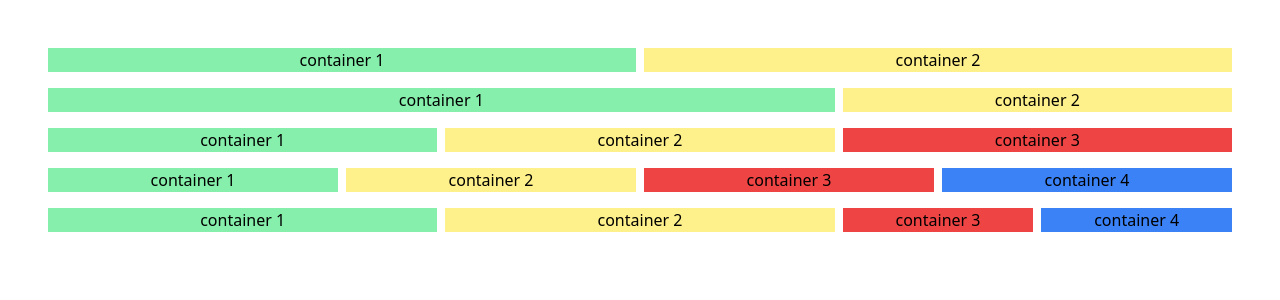
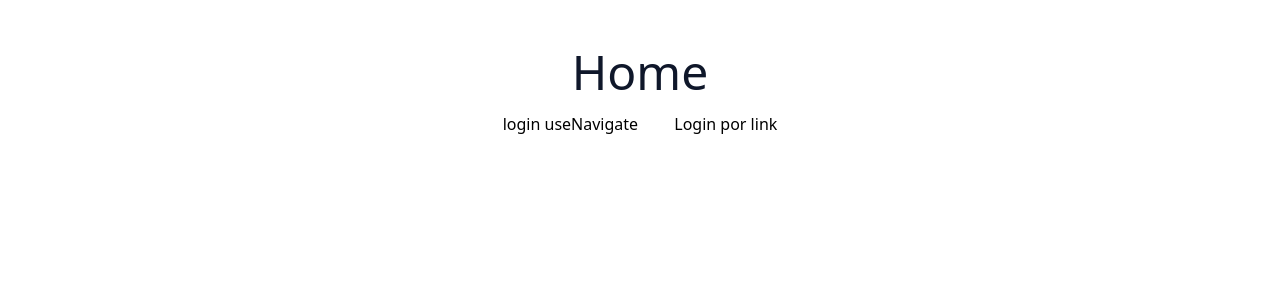
Before and after one commit to maardgs/blogPessoal-frontend, a React (Vite) app: page / in a window 1280 px wide. Shown: the top 300 px of the page. Built offline with nearby package versions, Linux system fonts and the light colour scheme.

Commit message:
:rocket: feat: implementa roteamento em React Router

```diff
--- a/package.json
+++ b/package.json
@@ -11,7 +11,8 @@
   },
   "dependencies": {
     "react": "^18.3.1",
-    "react-dom": "^18.3.1"
+    "react-dom": "^18.3.1",
+    "react-router-dom": "^6.26.0"
   },
   "devDependencies": {
     "@types/react": "^18.3.3",
--- a/src/App.tsx
+++ b/src/App.tsx
@@ -1,11 +1,19 @@
 import React from 'react';
 import './App.css';
-import Home from './pages/Home/Home';
+import Home from './pages/home/Home';
+import Login from './pages/login/Login';
+import { BrowserRouter, Route, Routes } from 'react-router-dom';
 
 function App() {
   return (
     <>
-    <Home/>
+  <BrowserRouter>
+    <Routes>
+      <Route path='/' element={<Home/>} />
+      <Route path='/login' element={<Login/>}/>
+      <Route path='/home' element={<Home/>} />
+    </Routes>
+  </BrowserRouter>
     </>
 );
 }
--- a/src/pages/Home/Home.tsx
+++ b/src/pages/Home/Home.tsx
@@ -1,99 +1,23 @@
-import React from 'react';
-import './Home.css'
-
-
-
+import React from "react";
+import "./Home.css";
+import { Link, useNavigate } from "react-router-dom";
 
 function Home() {
-    return (
-        <>
+  let navigate = useNavigate();
+  return (
+    <div>
+      <h1 className="text-slate-900 text-5xl m-4">Home</h1>
+      <div>
+        <button type="submit"
+            className="hover:underline mx-4"
+            onClick={() => {navigate("/login") }} >
+          login useNavigate
+        </button>
+        <Link to='/login' className='hover:underline mx-4'> Login por link </Link>
+      </div>
 
-            <div>
-                <div className='grid grid-cols-12 gap-2 m-4'>
-
-                    <div className='col-span-6 bg-green-300'>
-                        container 1
-                    </div>
-
-                    <div className='col-span-6 bg-yellow-200'>
-                        container 2
-                    </div>
-
-                </div>
-                <div className='grid grid-cols-12 gap-2 m-4'>
-
-                    <div className='col-span-8 bg-green-300'>
-                        container 1
-                    </div>
-
-                    <div className='col-span-4 bg-yellow-200'>
-                        container 2
-                    </div>
-
-                </div>
-
-                <div className='grid grid-cols-12 gap-2 m-4'>
-
-                    <div className='col-span-4 bg-green-300'>
-                        container 1
-                    </div>
-
-                    <div className='col-span-4 bg-yellow-200'>
-                        container 2
-                    </div>
-
-                    <div className='col-span-4 bg-red-500'>
-                        container 3
-                    </div>
-
-                </div>
-
-                <div className='grid grid-cols-12 gap-2 m-4'>
-
-                    <div className='col-span-3 bg-green-300'>
-                        container 1
-                    </div>
-
-                    <div className='col-span-3 bg-yellow-200'>
-                        container 2
-                    </div>
-
-                    <div className='col-span-3 bg-red-500'>
-                        container 3
-                    </div>
-
-                    <div className='col-span-3 bg-blue-500'>
-                        container 4
-                    </div>
-
-                </div>
-
-                <div className='grid grid-cols-12 gap-2 m-4'>
-
-                    <div className='col-span-4 bg-green-300'>
-                        container 1
-                    </div>
-
-                    <div className='col-span-4 bg-yellow-200'>
-                        container 2
-                    </div>
-
-                    <div className='col-span-2 bg-red-500'>
-                        container 3
-                    </div>
-
-                    <div className='col-span-2 bg-blue-500'>
-                        container 4
-                    </div>
-
-                </div>
-
-            </div>
-
-
-
-        </>
-    );
+    </div>
+  );
 }
 
 export default Home;
--- /dev/null
+++ b/src/pages/login/Login.tsx
@@ -0,0 +1,22 @@
+import React from 'react';
+import { useNavigate, Link } from 'react-router-dom';
+
+const Login = () => {
+    let navigate = useNavigate();
+    return (
+        <div>
+            <h2 className="text-slate-900 text-5xl m-4"> Login </h2>
+            <div>
+                <button type='submit'
+                    onClick={() => { navigate('/home'); } }
+                    className='hover:underline mx-4'>
+                    Login useNavigate
+        </button>
+        <Link to='/home' className="hover:underline mx-4">Login por link</Link>
+        </div>
+
+     </div>
+    )
+}
+
+export default Login
```
Also changed, not shown: 1 other file (tests, documents, lock files or other folders).
